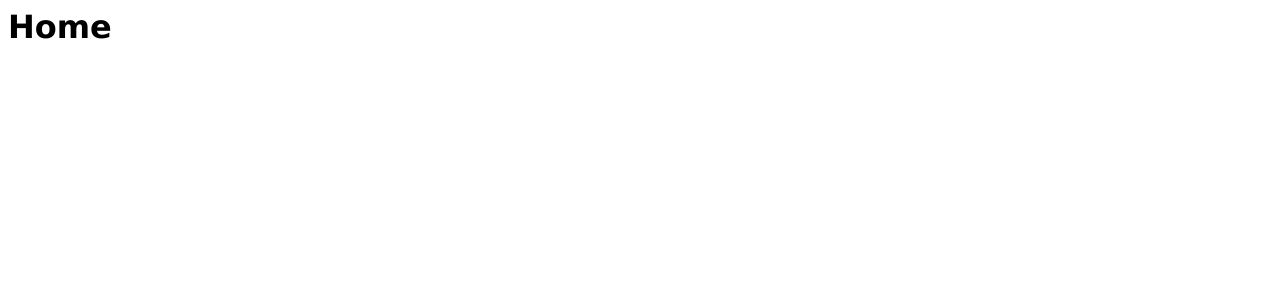
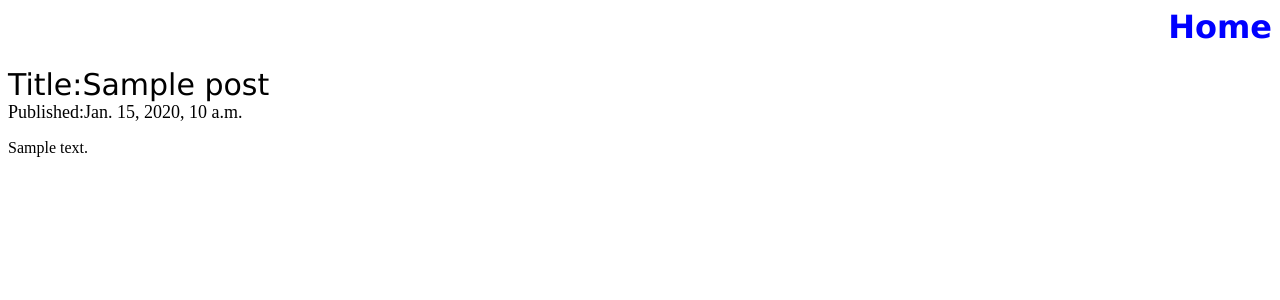
Before and after one commit to alexmuriukimaina/blog-app, a Django app: page / in a window 1280 px wide. Before the commit the part shown is almost empty. Shown: the top 300 px of the page. Run offline with Django 3.2, Linux system fonts and the light colour scheme; tables that the repository leaves empty hold one stand-in row (values such as "Sample post").

Commit message:
Added blog stories to page and some css

```diff
--- a/blogapp/static/css/style.css
+++ b/blogapp/static/css/style.css
@@ -1,3 +1,12 @@
-h1 {
+.mainheader {
+    color: blue;
     font-family: 'Lucida Sans', 'Lucida Sans Regular', 'Lucida Grande', 'Lucida Sans Unicode', Geneva, Verdana, sans-serif;
+    text-align: right;
 }
+.title {
+    font-family: 'Lucida Sans', 'Lucida Sans Regular', 'Lucida Grande', 'Lucida Sans Unicode', Geneva, Verdana, sans-serif;
+    font-size: 30px;
+}
+.publication_date {
+    font-size: large;
+}
--- a/blogapp/templates/blogapp/post_list.html
+++ b/blogapp/templates/blogapp/post_list.html
@@ -5,6 +5,11 @@
         <title>Home</title>
     </head>
 <body>
-    <h1>Home</h1>
+    <h1 class="mainheader">Home</h1>
+    {% for post in posts %}
+        <div class="title">Title:{{ post.title }}</div>
+        <div class="publication_date">Published:{{ post.published_date }}</div>
+        <p>{{ post.text|linebreaksbr }}</p>
+    {% endfor %}
 </body>
 </html>
--- a/blogapp/views.py
+++ b/blogapp/views.py
@@ -1,5 +1,7 @@
 from django.shortcuts import render
-
+from django.utils import timezone
+from .models import Post
 # Create your views here.
 def post_list(request):
-    return render(request, 'blogapp/post_list.html', {})
+    posts = Post.objects.filter(published_date__lte=timezone.now()).order_by('published_date')
+    return render(request, 'blogapp/post_list.html', {'posts':posts})
```
